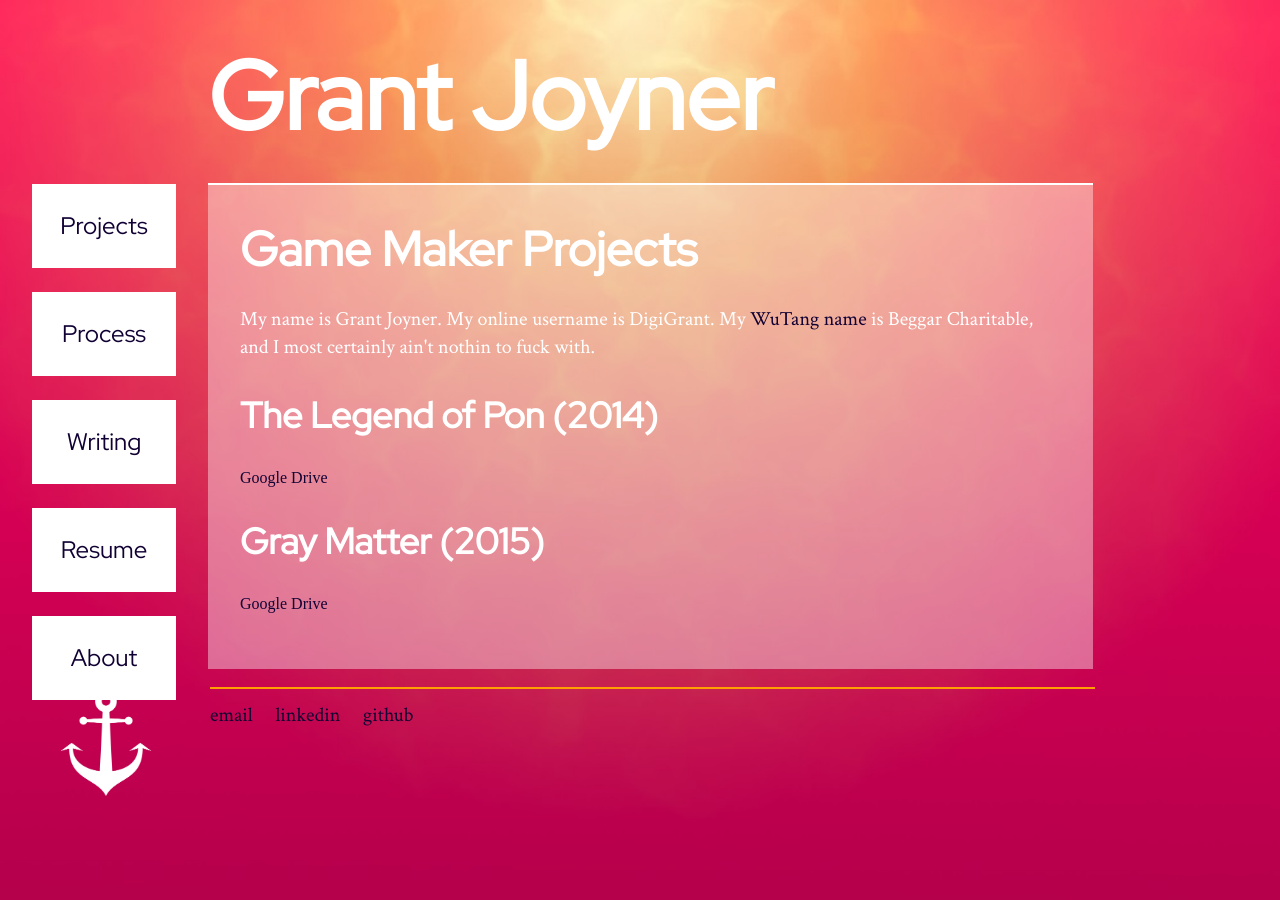
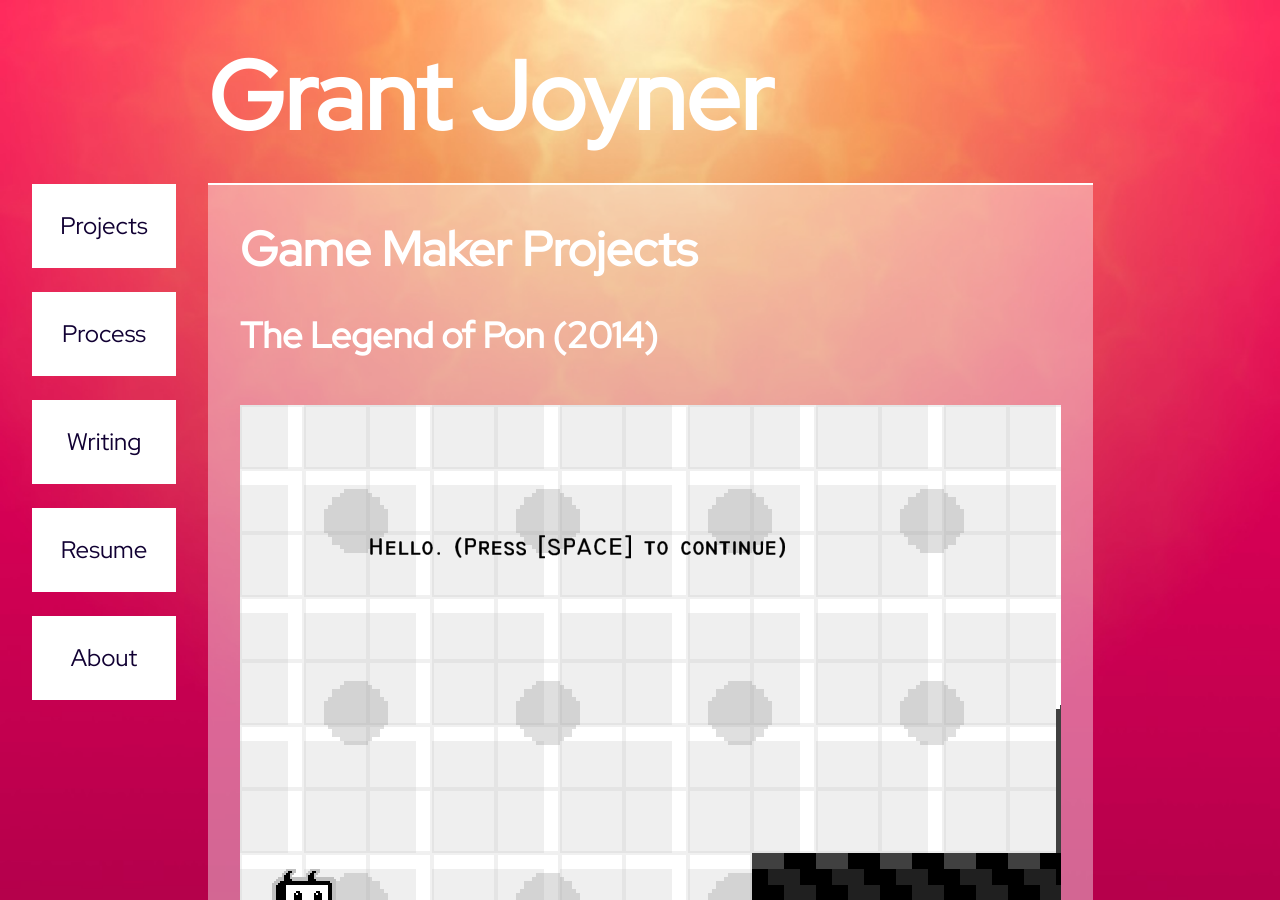
Before and after one commit to digigrant/digigrant.github.io, a Jekyll site: the page built from game-maker.html, in a window 1280 px wide and 900 px high. Built offline with Jekyll 4.4.1, drawn with Linux system fonts in a browser that asks for light colours.

Commit message:
added gray matter pics

```diff
--- a/game-maker.html
+++ b/game-maker.html
@@ -6,16 +6,24 @@
 <div class="container-opaque">
   <h1 class="container-content">Game Maker Projects</h1>
   <div class="container-content">
-	  <p>My name is Grant Joyner. My online username is DigiGrant. My <a href="https://wutangclan.net/name-generator/">WuTang name</a> is Beggar Charitable, and I most certainly ain't nothin to fuck with.</p>
-  </div>
-  <div class="container-content">
     <h2>The Legend of Pon (2014)</h2>
+  	<div class="gallery"><ul>
+		<li><img src="/assets/images/gray-matter/graymatter-0.png"></li>
+		<li><img src="/assets/images/gray-matter/graymatter-1.png"></li>
+		<li><img src="/assets/images/gray-matter/graymatter-2.png"></li></ul>
+  	</div>
     <a href="" target="_blank" rel="noopener noreferrer">
       <div class="buttonDownload">Google Drive</div>
     </a>
   </div>
+
   <div class="container-content">
     <h2>Gray Matter (2015)</h2>
+  	<div class="gallery"><ul>
+		<li><img src="/assets/images/gray-matter/graymatter-0.png"></li>
+		<li><img src="/assets/images/gray-matter/graymatter-1.png"></li>
+		<li><img src="/assets/images/gray-matter/graymatter-2.png"></li></ul>
+  	</div>
     <a href="" target="_blank" rel="noopener noreferrer">
       <div class="buttonDownload">Google Drive</div>
     </a>
```
